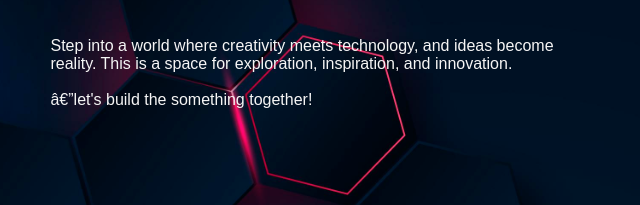
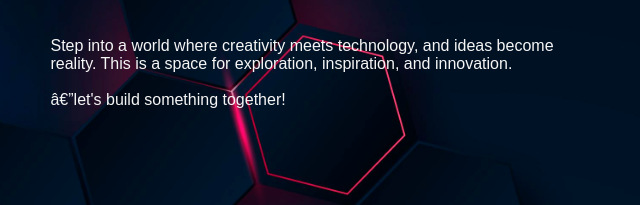
Before and after one commit to md-sakib-hasan-1998/sakib, a plain HTML site: page index.html in a window 1280 px wide. Shown: the part 168-373 px from the top of the page, 543-1183 px from the left. Drawn offline with Linux system fonts and the light colour scheme.

Commit message:
Update index.html

```diff
--- a/index.html
+++ b/index.html
@@ -29,7 +29,7 @@
                 <p class="animated fadeInMessage">Step into a world where creativity meets technology, and
                     ideas become <br>reality. This is a space for exploration, inspiration, and innovation.<br><br>
 
-                    —let's build the something together!</p>
+                    —let's build something together!</p>
             </div>
         </div>
 
```
